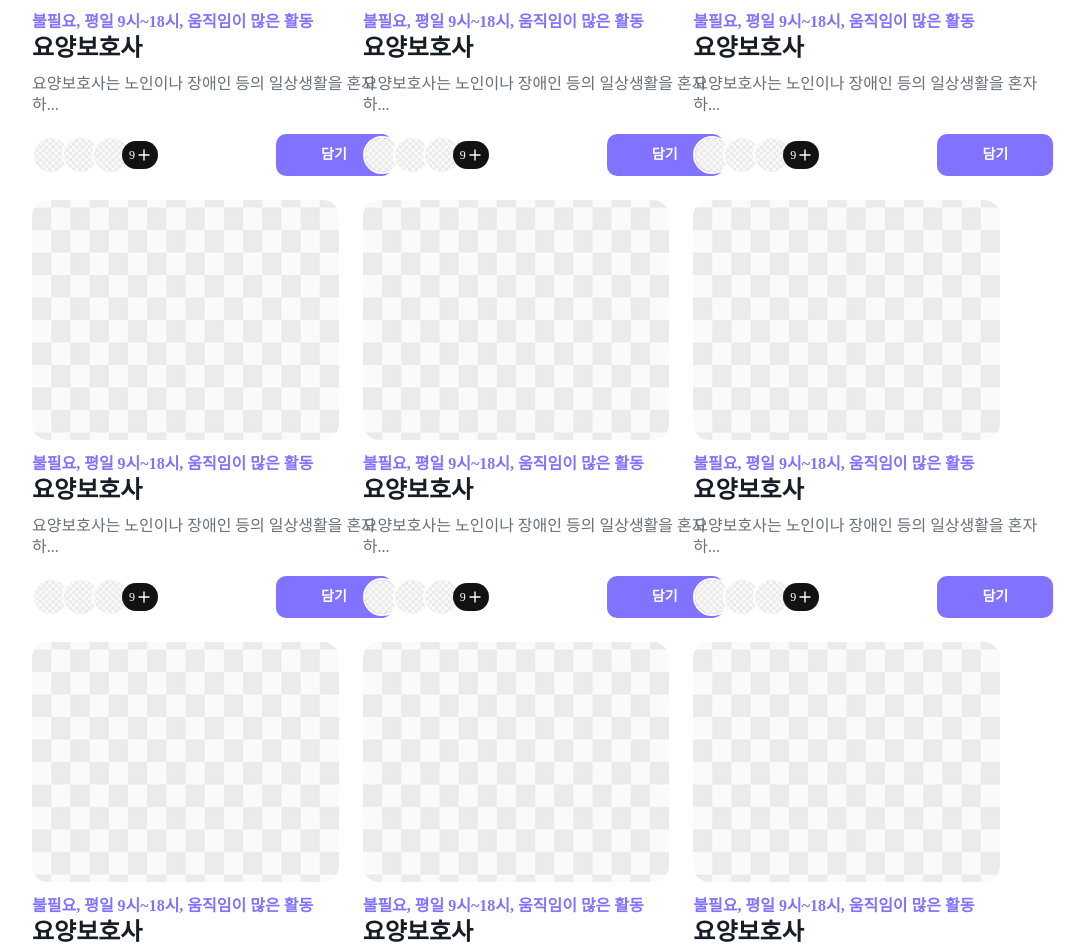
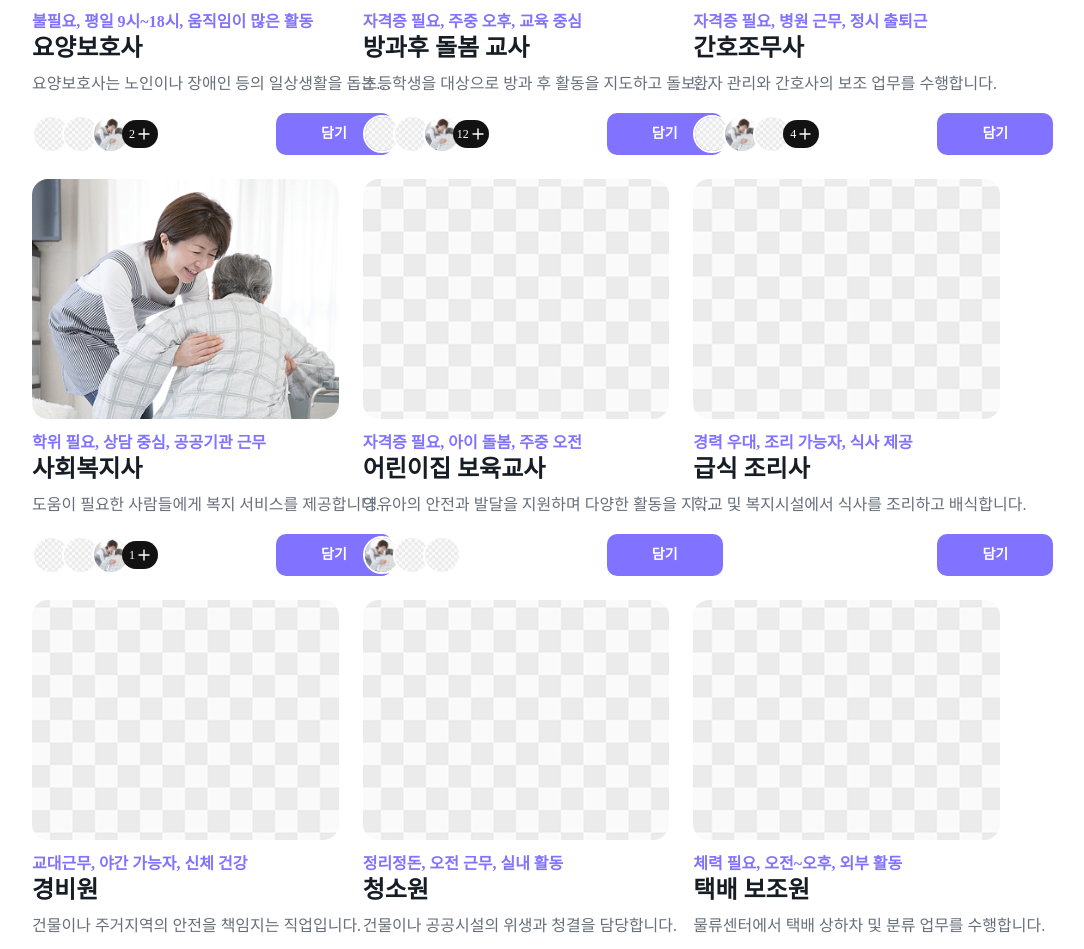
Before and after one commit to mooneran/mooneran, a React (Vite) app: page /jobfound in a window 1280 px wide. Shown: the part 943-1892 px from the top of the page, without its empty margins (124-1208 px from the left). Built offline with nearby package versions, Linux system fonts and the light colour scheme; no server answers.

Commit message:
feat: [#54] 썸네일 등장 조건 추가

```diff
--- a/src/pages/jobfound/components/ListFound.tsx
+++ b/src/pages/jobfound/components/ListFound.tsx
@@ -1,66 +1,61 @@
-import checker from '@assets/images/checker.png';
 import PlusIcon from '@assets/icons/plus.svg?react';
+import FoundJobs from '@utils/data/jobfound/JobFoundDummy';
 
 const ListFound = () => {
   return (
     <div className="grid grid-cols-3 gap-6 px-9 py-[60px]">
-      {Array.from({ length: 9 }).map((_, idx) => (
-        <div key={idx} className="flex flex-col items-start">
+      {FoundJobs.map((item) => {
+        const users = item.userProfiles;
+        const userCount = users.length;
+        const maxUsers = 3;
+
+        return (
+          <div key={item.id} className="flex flex-col items-start">
             <img
-            src={checker}
-            alt="임시 이미지"
-            className="h-[240px] w-[360px] rounded-2xl"
+              src={item.imageUrl}
+              alt={item.title}
+              className="h-[240px] w-[360px] rounded-2xl object-cover"
             />
 
             <div className="mt-[14px] w-[360px]">
-            <p className="text-purple-500 font-B02-SB">
-              불필요, 평일 9시~18시, 움직임이 많은 활동
-            </p>
+              <div className="text-purple-500 font-B02-SB">{item.tags}</div>
               <span className="mt-[6px] text-gray-900 font-T04-SB">
-              {' '}
-              요양보호사{' '}
+                {item.title}
               </span>
-            <p className="mt-[10px] text-gray-500 font-B02-M">
-              요양보호사는 노인이나 장애인 등의 일상생활을 혼자 하...
-            </p>
+              <div className="mt-[10px] truncate text-gray-500 font-B02-M">
+                {item.description}
+              </div>
 
               <div className="mt-[18px] flex w-full items-center justify-between">
-              <div className="flex items-center">
-                <div className="flex -space-x-2">
+                <div className="flex max-w-[126px] items-center -space-x-2">
+                  {users.slice(0, maxUsers).map((user) => (
                     <img
-                    src={checker}
-                    alt="1"
+                      key={user.id}
+                      src={user.avatar}
+                      alt={`${user.id}`}
                       className="h-[38px] w-[38px] rounded-full border-2 border-white object-cover"
                     />
-                  <img
-                    src={checker}
-                    alt="2"
-                    className="h-[38px] w-[38px] rounded-full border-2 border-white object-cover"
-                  />
-                  <img
-                    src={checker}
-                    alt="3"
-                    className="h-[38px] w-[38px] rounded-full border-2 border-white object-cover"
-                  />
-
+                  ))}
+                  {userCount > maxUsers && (
                     <div className="my-[5px] flex h-7 w-9 items-center justify-center rounded-full bg-black p-[6px]">
                       <div className="flex flex-row items-center justify-center gap-[2px]">
-                      <div className="mt-[2px] text-center text-white font-C01-M">
-                        {' '}
-                        9{' '}
+                        <div className="mt-[2px] text-white font-C01-M">
+                          {userCount - maxUsers}
                         </div>
                         <PlusIcon />
                       </div>
                     </div>
+                  )}
                 </div>
-              </div>
+
                 <button className="flex w-[116px] cursor-pointer items-center justify-center rounded-[10px] bg-purple-500 px-5 py-3 text-white font-B03-SB">
                   담기
                 </button>
               </div>
             </div>
           </div>
-      ))}
+        );
+      })}
     </div>
   );
 };
--- /dev/null
+++ b/src/utils/data/jobfound/JobFoundDummy.ts
@@ -0,0 +1,191 @@
+import checker from '@assets/images/checker.png';
+import sample from '@assets/images/tmp.png';
+
+interface FoundJob {
+  id: number;
+  title: string;
+  tags: string;
+  description: string;
+  imageUrl: string;
+  userProfiles: {
+    id: number;
+    avatar: string;
+  }[];
+}
+
+const FoundJobs: FoundJob[] = [
+  {
+    id: 1,
+    title: '요양보호사',
+    tags: '불필요, 평일 9시~18시, 움직임이 많은 활동',
+    description:
+      '요양보호사는 노인이나 장애인 등의 일상생활을 돕는 직업입니다.',
+    imageUrl: sample,
+    userProfiles: [
+      { id: 1, avatar: checker },
+      { id: 2, avatar: checker },
+      { id: 3, avatar: sample },
+      { id: 4, avatar: sample },
+      { id: 5, avatar: sample },
+    ],
+  },
+  {
+    id: 2,
+    title: '방과후 돌봄 교사',
+    tags: '자격증 필요, 주중 오후, 교육 중심',
+    description:
+      '초등학생을 대상으로 방과 후 활동을 지도하고 돌보는 역할입니다.',
+    imageUrl: checker,
+    userProfiles: [
+      { id: 1, avatar: checker },
+      { id: 2, avatar: checker },
+      { id: 3, avatar: sample },
+      { id: 4, avatar: sample },
+      { id: 5, avatar: sample },
+      { id: 1, avatar: checker },
+      { id: 2, avatar: checker },
+      { id: 3, avatar: sample },
+      { id: 4, avatar: sample },
+      { id: 5, avatar: sample },
+      { id: 1, avatar: checker },
+      { id: 2, avatar: checker },
+      { id: 3, avatar: sample },
+      { id: 4, avatar: sample },
+      { id: 5, avatar: sample },
+    ],
+  },
+  {
+    id: 3,
+    title: '간호조무사',
+    tags: '자격증 필요, 병원 근무, 정시 출퇴근',
+    description: '환자 관리와 간호사의 보조 업무를 수행합니다.',
+    imageUrl: checker,
+    userProfiles: [
+      { id: 7, avatar: checker },
+      { id: 8, avatar: sample },
+      { id: 100, avatar: checker },
+      { id: 101, avatar: sample },
+      { id: 200, avatar: checker },
+      { id: 250, avatar: checker },
+      { id: 150, avatar: checker },
+    ],
+  },
+  {
+    id: 4,
+    title: '사회복지사',
+    tags: '학위 필요, 상담 중심, 공공기관 근무',
+    description: '도움이 필요한 사람들에게 복지 서비스를 제공합니다.',
+    imageUrl: sample,
+    userProfiles: [
+      { id: 10, avatar: checker },
+      { id: 11, avatar: checker },
+      { id: 60, avatar: sample },
+      { id: 70, avatar: checker },
+    ],
+  },
+  {
+    id: 5,
+    title: '어린이집 보육교사',
+    tags: '자격증 필요, 아이 돌봄, 주중 오전',
+    description: '영유아의 안전과 발달을 지원하며 다양한 활동을 지도합니다.',
+    imageUrl: checker,
+    userProfiles: [
+      { id: 13, avatar: sample },
+      { id: 14, avatar: checker },
+      { id: 15, avatar: checker },
+    ],
+  },
+  {
+    id: 6,
+    title: '급식 조리사',
+    tags: '경력 우대, 조리 가능자, 식사 제공',
+    description: '학교 및 복지시설에서 식사를 조리하고 배식합니다.',
+    imageUrl: checker,
+    userProfiles: [],
+  },
+  {
+    id: 7,
+    title: '경비원',
+    tags: '교대근무, 야간 가능자, 신체 건강',
+    description: '건물이나 주거지역의 안전을 책임지는 직업입니다.',
+    imageUrl: checker,
+    userProfiles: [
+      { id: 90, avatar: sample },
+      { id: 91, avatar: sample },
+      { id: 92, avatar: sample },
+      { id: 90, avatar: checker },
+      { id: 91, avatar: checker },
+      { id: 92, avatar: checker },
+      { id: 90, avatar: checker },
+      { id: 91, avatar: checker },
+      { id: 92, avatar: checker },
+      { id: 90, avatar: checker },
+      { id: 91, avatar: checker },
+      { id: 92, avatar: checker },
+      { id: 91, avatar: checker },
+      { id: 92, avatar: checker },
+    ],
+  },
+  {
+    id: 8,
+    title: '청소원',
+    tags: '정리정돈, 오전 근무, 실내 활동',
+    description: '건물이나 공공시설의 위생과 청결을 담당합니다.',
+    imageUrl: checker,
+    userProfiles: [
+      { id: 22, avatar: checker },
+      { id: 23, avatar: checker },
+      { id: 24, avatar: checker },
+      { id: 25, avatar: checker },
+      { id: 26, avatar: checker },
+    ],
+  },
+  {
+    id: 9,
+    title: '택배 보조원',
+    tags: '체력 필요, 오전~오후, 외부 활동',
+    description: '물류센터에서 택배 상하차 및 분류 업무를 수행합니다.',
+    imageUrl: checker,
+    userProfiles: [{ id: 27, avatar: checker }],
+  },
+  {
+    id: 10,
+    title: '마을버스 안내원',
+    tags: '친절한 태도, 노약자 배려, 승객 응대',
+    description: '마을버스에서 승객에게 목적지를 안내하고 배려하는 역할입니다.',
+    imageUrl: checker,
+    userProfiles: [
+      { id: 61, avatar: checker },
+      { id: 62, avatar: checker },
+      { id: 63, avatar: checker },
+    ],
+  },
+  {
+    id: 11,
+    title: '장애인 활동지원사',
+    tags: '공감 능력, 신체 보조, 외부 동행',
+    description: '장애인의 일상생활을 함께 하며 활동을 돕습니다.',
+    imageUrl: sample,
+    userProfiles: [
+      { id: 31, avatar: sample },
+      { id: 32, avatar: sample },
+      { id: 33, avatar: checker },
+      { id: 40, avatar: sample },
+      { id: 41, avatar: sample },
+      { id: 42, avatar: checker },
+      { id: 43, avatar: sample },
+      { id: 44, avatar: sample },
+      { id: 45, avatar: checker },
+    ],
+  },
+  {
+    id: 12,
+    title: '공공 도서관 사서',
+    tags: '책 정리, 이용자 안내, 데이터 입력',
+    description: '도서 대출과 반납, 서가 정리 및 이용자 응대를 담당합니다.',
+    imageUrl: checker,
+    userProfiles: [{ id: 34, avatar: checker }],
+  },
+];
+
+export default FoundJobs;
```
Lines whose indentation alone changed are shown as unchanged.
